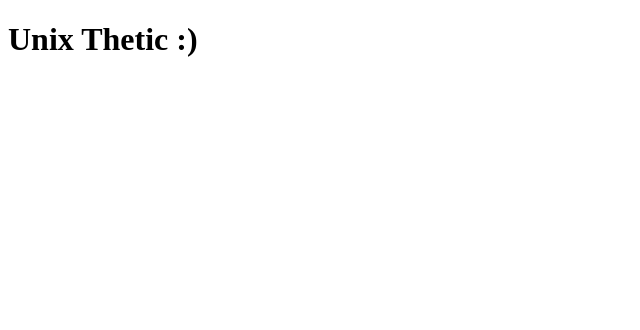
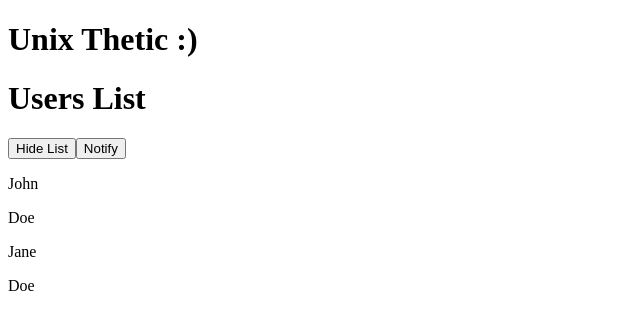
Before and after one commit to usman6666ahmed/unix-thetic-frontend, an Angular app: page / in a window 1280 px wide. Shown: the top 330 px of the page, without its empty margins (0-640 px from the left). Built offline with nearby package versions, Linux system fonts and the light colour scheme.

Commit message:
Props aka Inputs
* Created users-list component to pass inputs to and from
* Added types

```diff
--- a/src/app/app.component.html
+++ b/src/app/app.component.html
@@ -1 +1,5 @@
 <h1>Unix Thetic :)</h1>
+<app-users-list
+  [users]="users"
+  (notify)="onNotify()"
+></app-users-list>
--- a/src/app/app.component.ts
+++ b/src/app/app.component.ts
@@ -1,4 +1,5 @@
 import { Component } from '@angular/core';
+import { User } from 'src/types';
 
 @Component({
   selector: 'app-root',
@@ -7,4 +8,14 @@
 })
 export class AppComponent {
   title = 'unix-thetic-frontend';
+   users: User[] = [
+    {id: 1, username: 'John'},
+    {id: 2, username: 'Doe'},
+    {id: 3, username: 'Jane'},
+    {id: 4, username: 'Doe'},
+  ]
+
+  onNotify(){
+    alert("Notified")
+  }
 }
--- a/src/app/app.module.ts
+++ b/src/app/app.module.ts
@@ -3,10 +3,12 @@
 
 import { AppRoutingModule } from './app-routing.module';
 import { AppComponent } from './app.component';
+import { UsersListComponent } from './components/users-list/users-list.component';
 
 @NgModule({
   declarations: [
-    AppComponent
+    AppComponent,
+    UsersListComponent
   ],
   imports: [
     BrowserModule,
--- /dev/null
+++ b/src/app/components/users-list/users-list.component.html
@@ -0,0 +1,14 @@
+<h1>Users List</h1>
+
+<h1 *ngIf="users.length === 0">No users found</h1>
+
+<button (click)="toggleShowUsers()">
+  {{ showUsers ? "Hide" : "Show" }} List
+</button>
+<button (click)="notify.emit()">Notify</button>
+
+<div *ngIf="showUsers">
+  <p *ngFor="let user of users">
+    {{ user.username }}
+  </p>
+</div>
--- /dev/null
+++ b/src/app/components/users-list/users-list.component.ts
@@ -0,0 +1,24 @@
+import { Component, EventEmitter, Input, OnInit, Output } from '@angular/core';
+import { User } from 'src/types';
+
+@Component({
+  selector: 'app-users-list',
+  templateUrl: './users-list.component.html',
+  styleUrls: ['./users-list.component.css']
+})
+export class UsersListComponent implements OnInit {
+  constructor() { }
+
+  @Input() users!: User[];
+  @Output() notify = new  EventEmitter();
+
+
+  showUsers = true
+  toggleShowUsers(){
+    this.showUsers = !this.showUsers
+  }
+
+  ngOnInit(): void {
+  }
+
+}
--- /dev/null
+++ b/src/types/index.ts
@@ -0,0 +1 @@
+export * from "./resources"
--- /dev/null
+++ b/src/types/resources.ts
@@ -0,0 +1,4 @@
+export interface User {
+  id: number,
+  username: string
+}
```
Also changed, not shown: src/app/components/users-list/users-list.component.css (added).
